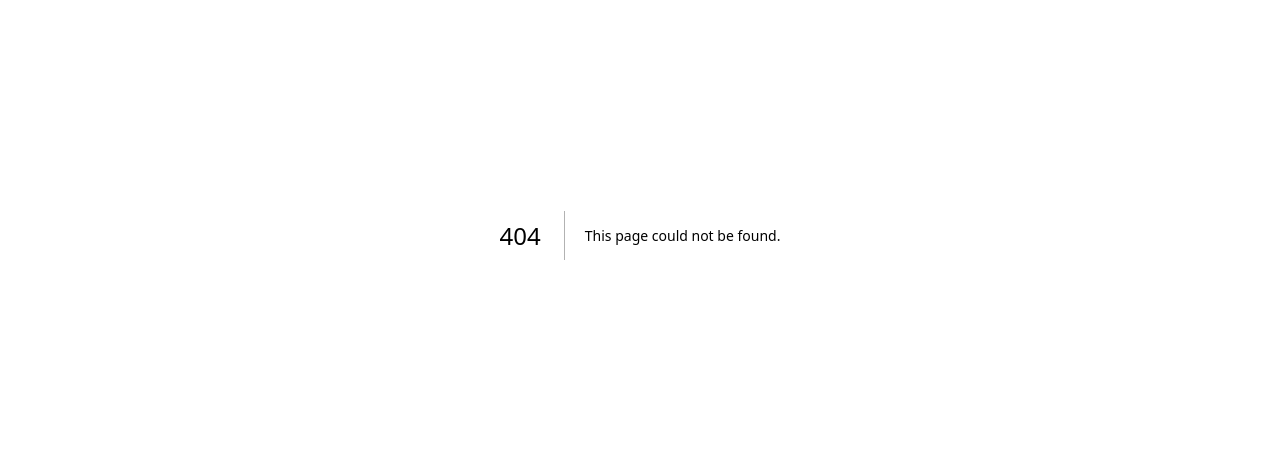
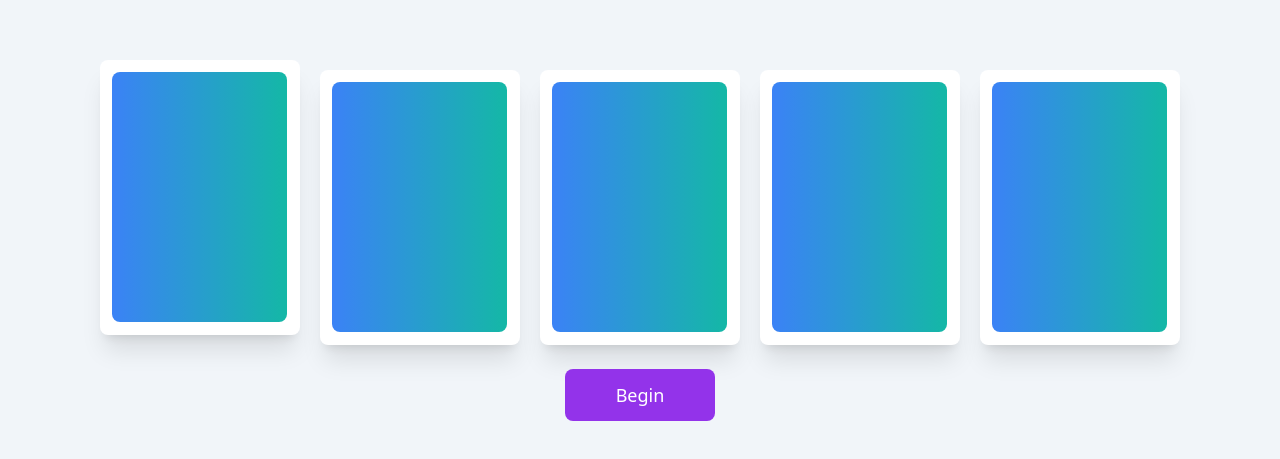
Before and after one commit to ConceptCodes/arcade, a Next.js app: page /memory in a window 1280 px wide. Before the commit this address had no page. Shown: the part 165-624 px from the top of the page. Built offline with nearby package versions, Linux system fonts and the light colour scheme.

Commit message:
added a card memory game, kinda janky

```diff
--- /dev/null
+++ b/components/PlayingCard.tsx
@@ -0,0 +1,34 @@
+import React from "react";
+import { IPlayingCard, Suits } from "../utils/memory";
+
+interface IPlayingCardProps {
+  size: 'lg' | 'sm';
+}
+
+export const PlayingCard: React.FC<IPlayingCard & IPlayingCardProps> = ({ suit, value, flipped, size }) => {
+  const style =
+    `flex ${size === 'lg' ? 'w-[200px]' : 'w-[150px]'} ${size === 'lg' ? 'h-[275px]' : 'h-[175px]'} bg-white rounded-lg shadow-xl p-3 ${size === 'lg' ? 'text-2xl' : 'text-md'}` +
+    (suit === Suits.Hearts || suit === Suits.Diamonds ? ' text-red-500' : ' text-black');
+
+  if (flipped) return (
+    <div className={style}>
+      <div className={`bg-gradient-to-r from-blue-500 to-teal-500 rounded-lg w-[175px] h-[250px]`} />
+    </div>
+  );
+
+  const top = 'flex flex-grow flex-col align-start';
+  const bottom = top + ' transform rotate-180';
+
+  return (
+    <div className={style}>
+      <div className={top}>
+        <div className="card-value">{value}</div>
+        <div className="card-suit">{suit}</div>
+      </div>
+      <div className={bottom}>
+        <div className="card-value">{value}</div>
+        <div className="card-suit">{suit}</div>
+      </div>
+    </div>
+  );
+};
--- a/pages/_app.tsx
+++ b/pages/_app.tsx
@@ -1,8 +1,28 @@
 import '../styles/globals.css'
 import type { AppProps } from 'next/app'
+import { ToastContainer } from 'react-toastify';
+import 'react-toastify/dist/ReactToastify.min.css';
 
 function MyApp({ Component, pageProps }: AppProps) {
-  return <Component {...pageProps} />
+  return (
+    <>
+      <Component {...pageProps} />
+      <ToastContainer
+        position="top-right"
+        autoClose={5000}
+        hideProgressBar={false}
+        newestOnTop={false}
+        closeOnClick
+        rtl={false}
+        pauseOnFocusLoss
+        draggable
+        pauseOnHover
+        theme="light"
+        />
+        {/* Same as */}
+      <ToastContainer />
+    </>
+  )
 }
 
 export default MyApp
--- a/pages/index.tsx
+++ b/pages/index.tsx
@@ -16,7 +16,14 @@ const games = [
   //   link: '/chess',
   //   color: 'bg-purple-400',
   //   icon: '♟'
-  // }
+  // },
+  {
+    title: 'Memory',
+    description: 'A simple game of memory',
+    link: '/memory',
+    color: 'bg-blue-400',
+    icon: '🃏'
+  },
 ]
 
 const Home: NextPage = () => {
--- /dev/null
+++ b/pages/memory.tsx
@@ -0,0 +1,104 @@
+import type { NextPage } from "next";
+import Head from "next/head";
+import React from "react";
+import { toast } from 'react-toastify';
+import { PlayingCard } from "../components/PlayingCard";
+import { getRandomCards, IPlayingCard } from "../utils/memory";
+
+const Memory: NextPage = () => {
+  const [cards, setCards] = React.useState<IPlayingCard[]>(getRandomCards());
+  const [isPlaying, setIsPlaying] = React.useState<boolean>(false);
+  const [score, setScore] = React.useState<number>(0);
+  const [chosen, setChosen] = React.useState<IPlayingCard>();
+  const [guess, setGuess] = React.useState<IPlayingCard>();
+  const [attempts, setAttempts] = React.useState<number>(2);
+
+  function reset() {
+    setIsPlaying(false);
+    setTimeout(() => setIsPlaying(true), 100);
+    setScore(0);
+    setChosen(undefined);
+    setGuess(undefined);
+    setAttempts(2);
+  }
+
+  React.useEffect(() => {
+    if (!isPlaying) return;
+    if (attempts === 0) toast.error('You lost!');
+
+    setChosen(cards[Math.floor(Math.random() * cards.length)]);
+    if (guess && chosen) {
+      setAttempts(attempts - 1);
+      if (guess.value === chosen.value && guess.suit === chosen.suit) {
+        setScore(score + 1);
+        toast.success("Correct!");
+      } else {
+        toast.error("Incorrect !");
+      }
+      setGuess(undefined);
+    }
+  }, [guess]);
+
+  function makeAGuess(card: IPlayingCard) {
+    if (!isPlaying) return;
+    if (card.flipped) return;
+
+    // choose a random card
+  }
+
+  function begin () {
+    setCards(cards.map((card) => ({ ...card, flipped: false })));
+    const resolveAfter3Sec = new Promise(resolve => {
+      setTimeout(() => {
+        setCards(cards.map((card) => ({ ...card, flipped: true })));
+        setIsPlaying(true);
+        resolve(true);
+      }, 3000);
+    });
+    toast.promise(
+        resolveAfter3Sec,
+        {
+          pending: 'Memorize the cards 👀',
+          success: 'Now Begin 🎮',
+          error: 'Something went wrong 🤯'
+        }
+    )
+  }
+
+  return (
+    <>
+      <Head>
+        <title>Memory</title>
+      </Head>
+      <main className="flex min-h-screen bg-slate-100 space-y-6 flex-col justify-center items-center">
+        { (chosen && isPlaying) && (
+          <div className="flex justify-center items-center space-x-4">
+            <h1 className="text-4xl">Find this Card</h1>
+            <PlayingCard size="sm" value={chosen.value} suit={chosen.suit} flipped={false}  />
+          </div>
+        ) }
+        <section className="flex space-x-5 items-center space-y-5">
+          {cards.map((card, index) => (
+              <div onClick={() => setGuess(card)}>
+                <PlayingCard
+                  size="lg"
+                  key={index}
+                  suit={card.suit}
+                  value={card.value}
+                  flipped={card.flipped}
+                />
+              </div>
+            ))}
+        </section>
+          <button
+            className="bg-purple-600 text-white rounded-lg p-3 w-[150px] text-lg"
+            onClick={() => begin()}
+          >
+            { isPlaying ? "Reset" : "Begin"}
+          </button>
+      </main>
+    </>
+  );
+};
+
+export default Memory;
--- /dev/null
+++ b/utils/memory.ts
@@ -0,0 +1,59 @@
+// layout 1 x 5 cards
+// the goal of the game is to guess all the cards in order
+// show the user for 5 seconds
+// then flip the cards
+// then show one of the pairs and ask the user to flip the correct card
+// if the user is correct, add +1 to score, and show the next pair
+// if the user is incorrect, end the game
+
+export enum Suits {
+  Hearts = '♥',
+  Diamonds = '♦️',
+  Clubs = '♣️',
+  Spades = '♠️',
+}
+
+export enum Ranks {
+  Ace = 'A',
+  Two = '2',
+  Three = '3',
+  Four = '4',
+  Five = '5',
+  Six = '6',
+  Seven = '7',
+  Eight = '8',
+  Nine = '9',
+  Ten = '10',
+  Jack = 'J',
+  Queen = 'Q',
+  King = 'K',
+}
+
+export interface IPlayingCard {
+  suit: Suits;
+  value: Ranks;
+  flipped: boolean;
+}
+
+const deckOfCards: IPlayingCard[] = [];
+
+for (const suit of Object.values(Suits)) {
+  for (const value of Object.values(Ranks)) {
+    deckOfCards.push({
+      suit,
+      value,
+      flipped: true,
+    });
+  }
+}
+
+// shuffle the deck
+
+export const getRandomCards = (): IPlayingCard[] => {
+  const cards: IPlayingCard[] = [];
+  for (let i = 0; i < 5; i++) {
+    const randomCard = deckOfCards[Math.floor(Math.random() * deckOfCards.length)];
+    cards.push(randomCard);
+  }
+  return cards;
+}
```
